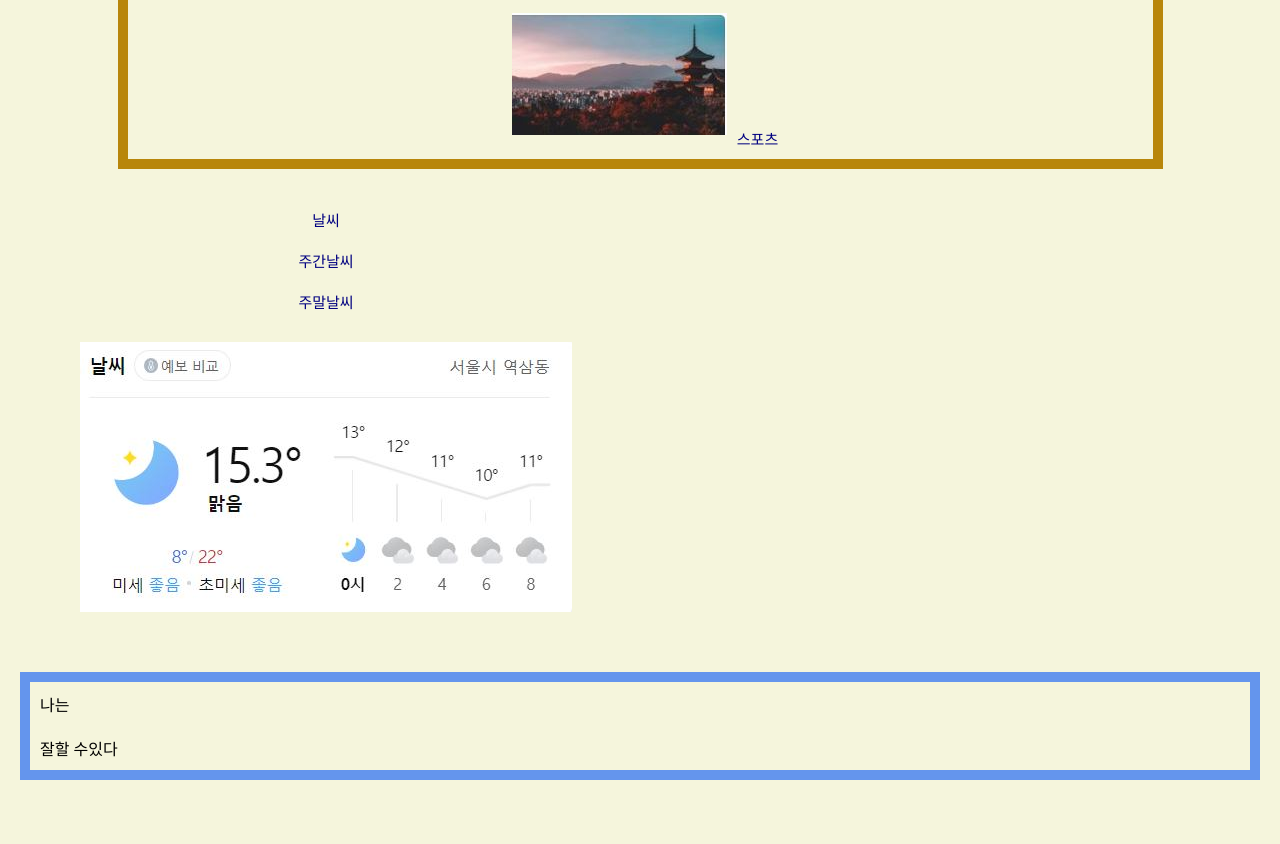
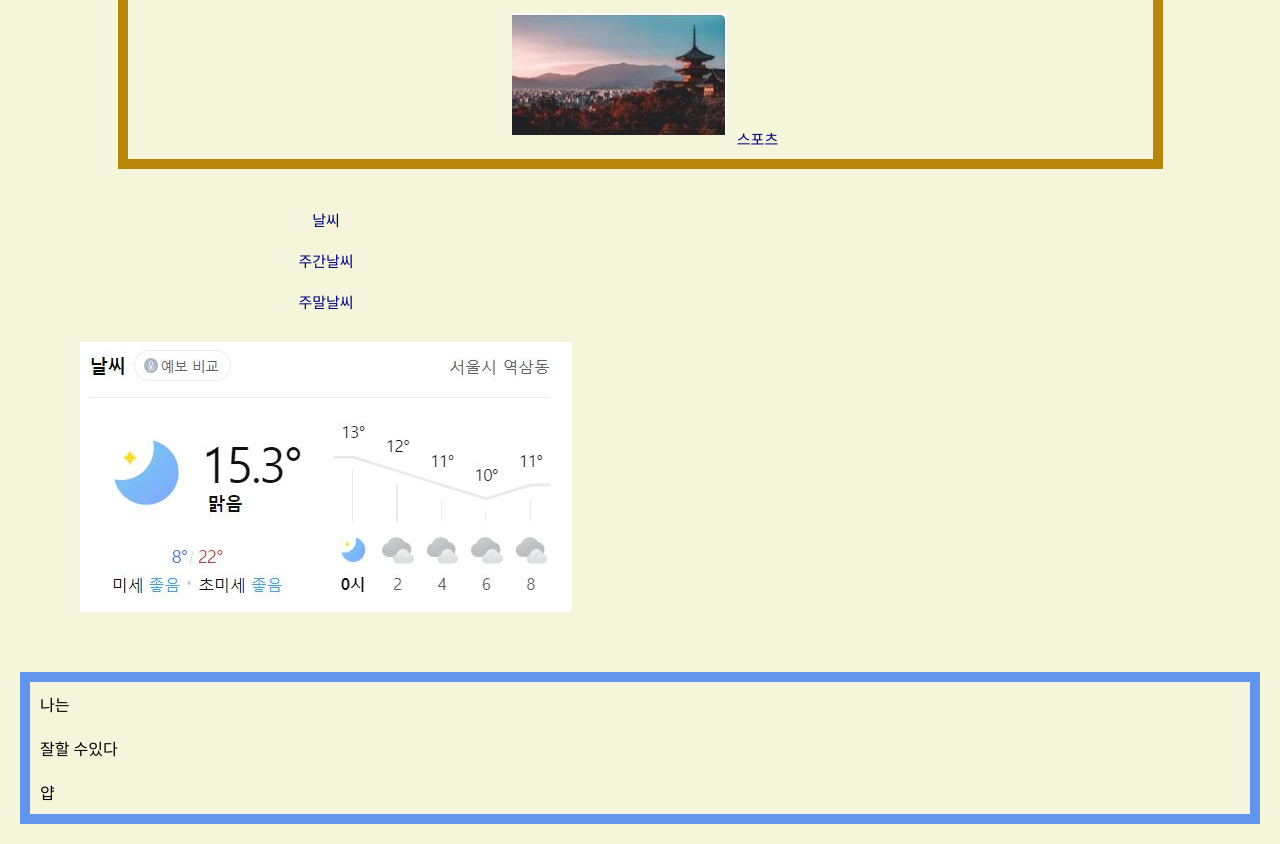
Before and after one commit to sungawsome97/20240326, a plain HTML site: page index.html in a window 1280 px wide. Shown: the part 957-1801 px from the top of the page. Before the commit the page ends 1757 px from the top, so only its background shows below. Drawn offline with Linux system fonts and the light colour scheme; files that its build step writes are made by us from their sources; files whose address does not match are found by name.

Commit message:
Update index.html
Signed-off-by: sungawsome97 <163698048+sungawsome97@users.noreply.github.com>

```diff
--- a/index.html
+++ b/index.html
@@ -49,6 +49,7 @@
     <footer>
       <div>나는</div>
       <div>잘할 수있다</div>
+      <div>얍</div>
     </footer>
   </body>
 </html>
```
